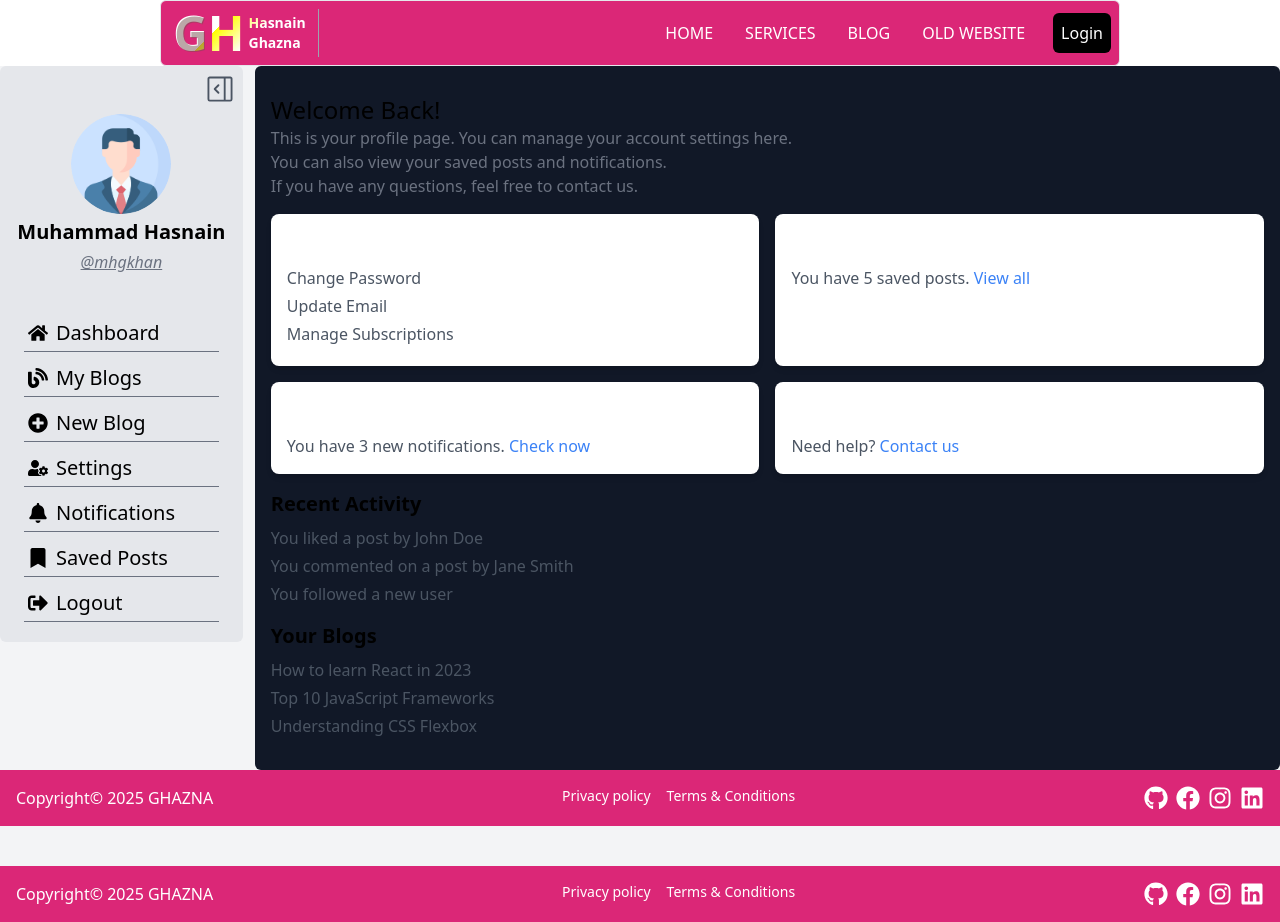
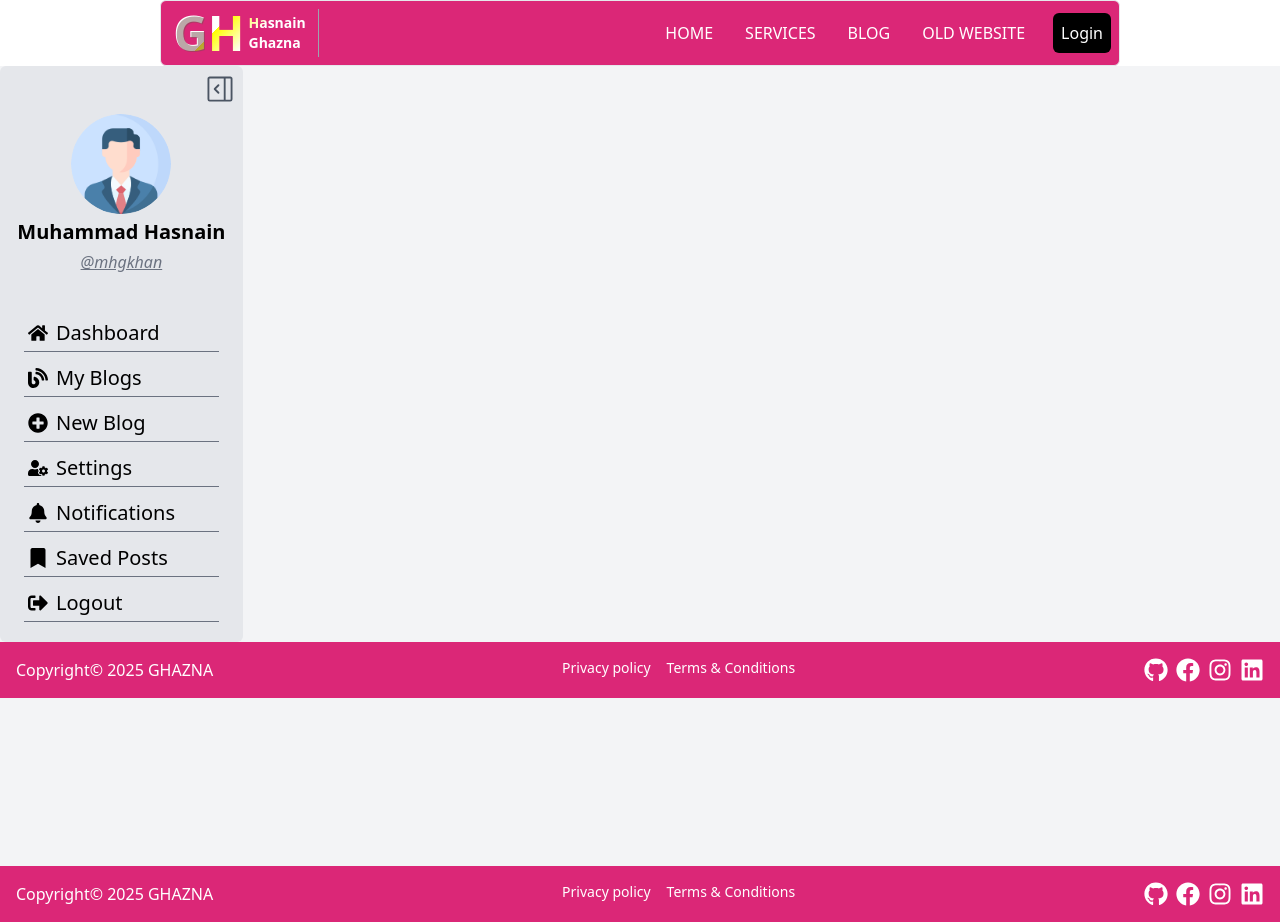
Before and after one commit to mhgkhan/ghazna, a Next.js app: page /profile in a window 1280 px wide. Built offline with nearby package versions, Linux system fonts and the light colour scheme.

Commit message:
Refactor profile layout and remove unused content from profile page

```diff
--- a/src/app/profile/layout.js
+++ b/src/app/profile/layout.js
@@ -9,7 +9,7 @@ export default async function ProfileRootLayout({ children }) {
                 <main className="min-h-screen bg-gray-100 dark:bg-gray-800 text-black dark:text-white">
                     <div className="flex items-start justify-between w-full h-full md:gap-3 gap-1 relative">
                         <ProfileSidebar />
-                        <article className="w-full h-full bg-gray-900 p-2 relative py-5 rounded-md">
+                        <article className="w-full h-full p-2 relative py-5 rounded-md">
                             {children}
                         </article>
                     </div>
--- a/src/app/profile/page.js
+++ b/src/app/profile/page.js
@@ -2,53 +2,9 @@ import React from 'react'
 
 const page = () => {
   return (
-    <div className='p-2'>
-      <h1 className='text-2xl'>Welcome Back! </h1>
-      <p className='text-gray-500'>This is your profile page. You can manage your account settings here.</p>
-      <p className='text-gray-500'>You can also view your saved posts and notifications.</p>
-      <p className='text-gray-500'>If you have any questions, feel free to contact us.</p>
-      <div className='mt-4 grid grid-cols-1 md:grid-cols-2 gap-4'>
-        <div className='bg-white shadow-md rounded-lg p-4'>
-          <h2 className='text-xl font-semibold mb-2 dark:text-black text-white'>Account Settings</h2>
-          <ul className='text-gray-600'>
-            <li className='mb-1'>Change Password</li>
-            <li className='mb-1'>Update Email</li>
-            <li className='mb-1'>Manage Subscriptions</li>
-          </ul>
-        </div>
-        <div className='bg-white shadow-md rounded-lg p-4'>
-          <h2 className='text-xl font-semibold mb-2 dark:text-black text-white'>Saved Posts</h2>
-          <p className='text-gray-600'>You have 5 saved posts. <a href='#' className='text-blue-500'>View all</a></p>
-        </div>
-        <div className='bg-white shadow-md rounded-lg p-4'>
-          <h2 className='text-xl font-semibold mb-2 dark:text-black text-white'>Notifications</h2>
-          <p className='text-gray-600'>You have 3 new notifications. <a href='#' className='text-blue-500'>Check now</a></p>
-        </div>
-        <div className='bg-white shadow-md rounded-lg p-4'>
-          <h2 className='text-xl font-semibold mb-2 dark:text-black text-white'>Support</h2>
-          <p className='text-gray-600'>Need help? <a href='#' className='text-blue-500'>Contact us</a></p>
-        </div>
-      </div>
+    <section className='dashboard-hero w-full px-2'>
 
-      <div className='mt-4'>
-        <h2 className='text-xl font-semibold mb-2 dark:text-white text-black'>Recent Activity</h2>
-        <ul className='dark:text-gray-200 text-gray-600'>
-          <li className='mb-1'>You liked a post by John Doe</li>
-          <li className='mb-1'>You commented on a post by Jane Smith</li>
-          <li className='mb-1'>You followed a new user</li>
-        </ul>
-      </div>
-      <div className='mt-4'>
-        <h2 className='text-xl font-semibold mb-2 dark:text-white text-black'>Your Blogs</h2>
-        <ul className='dark:text-gray-200 text-gray-600'>
-          <li className='mb-1'>How to learn React in 2023</li>
-          <li className='mb-1'>Top 10 JavaScript Frameworks</li>
-          <li className='mb-1'>Understanding CSS Flexbox</li>
-        </ul>
-      </div>
-
-
-    </div>
+    </section>
   )
 }
 
```
